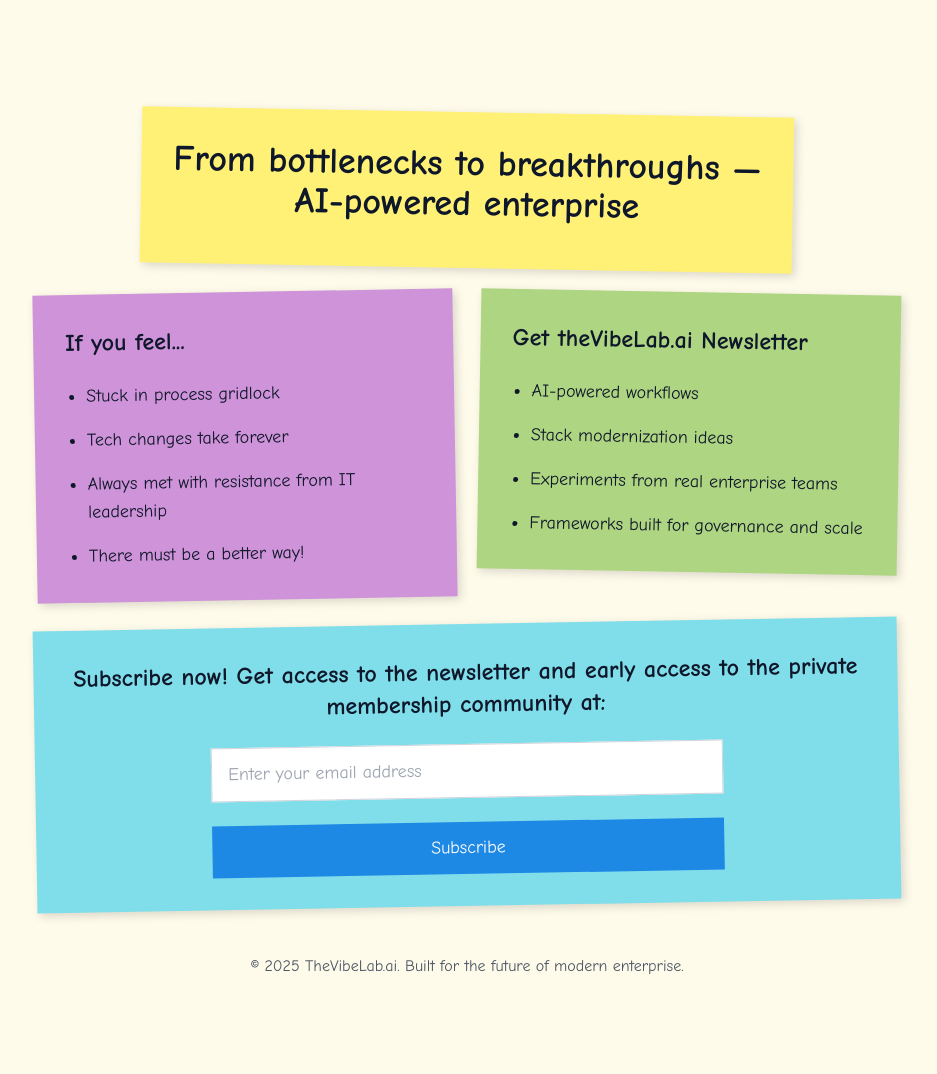
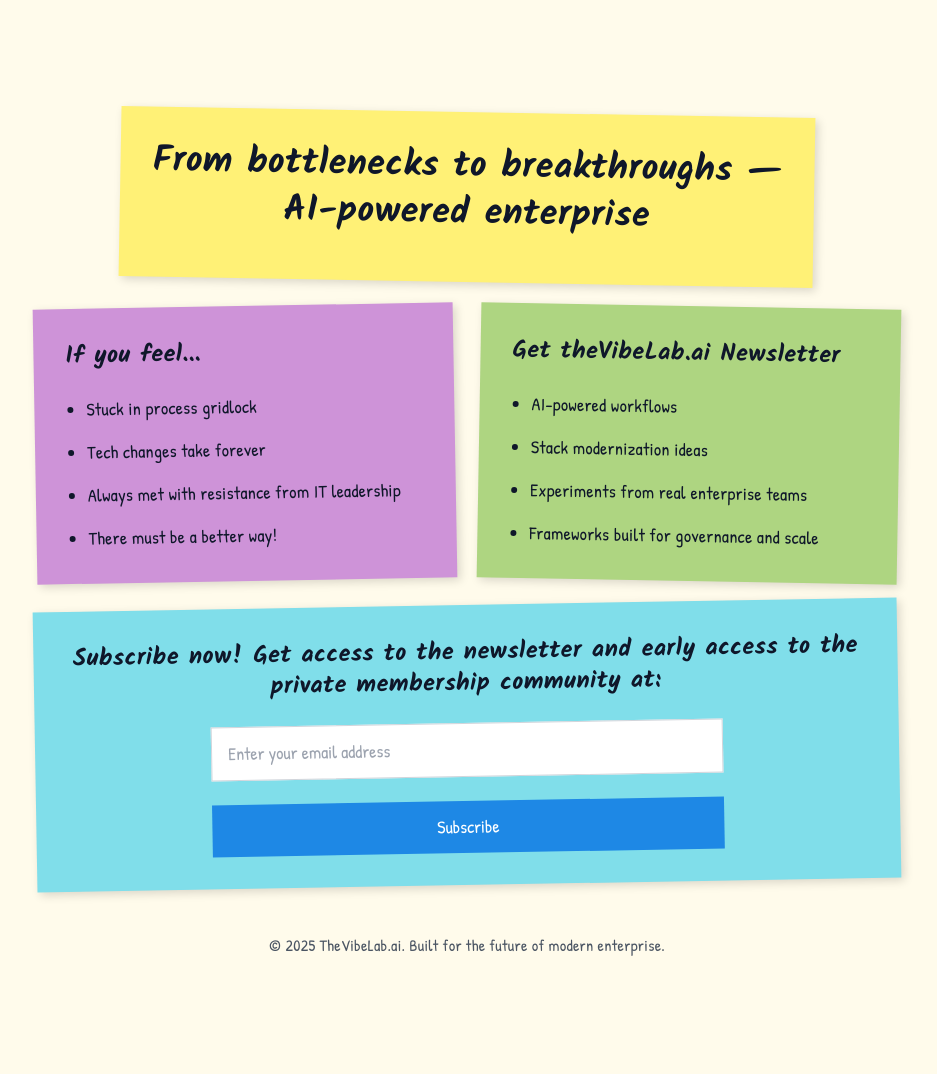
Before and after one commit to lancekyle/VibeLabLanding, a Flask app: page / in a window 1280 px wide. Shown: the whole page, without its empty margins (173-1110 px from the left). After the commit the page ends 956 px from the top, so only its background shows below. Run offline with Flask 3, Linux system fonts and the light colour scheme; some libraries are stand-ins or nearby versions.

Commit message:
Give the landing page a more handwritten, personable appearance
Updates font families and styles to mimic a handwritten aesthetic using Tailwind CSS.

Replit-Commit-Author: Agent
Replit-Commit-Session-Id: e4a69773-9f43-47fd-b7ea-702442ebf584
Replit-Commit-Screenshot-Url: https://storage.googleapis.com/screenshot-production-us-central1/2f0f9262-57ea-4193-a138-39099b146e42/346e9486-10df-4725-9dec-e65b24f48ea9.jpg

```diff
--- a/templates/index.html
+++ b/templates/index.html
@@ -6,10 +6,10 @@
     <title>TheVibeLab.ai - AI-Powered Enterprise</title>
     <meta name="description" content="Join The Vibe Lab newsletter and learn how real teams are building modern systems with AI, automation, and smarter tools.">
 
-    <!-- Google Fonts - Inter and Comic Neue for sticky note feel -->
+    <!-- Google Fonts - Handwritten style fonts -->
     <link rel="preconnect" href="https://fonts.googleapis.com">
     <link rel="preconnect" href="https://fonts.gstatic.com" crossorigin>
-    <link href="https://fonts.googleapis.com/css2?family=Comic+Neue:wght@400;700&family=Inter:wght@400;500;600;700&display=swap" rel="stylesheet">
+    <link href="https://fonts.googleapis.com/css2?family=Architects+Daughter&family=Kalam:wght@300;400;700&family=Patrick+Hand&display=swap" rel="stylesheet">
 
     <!-- Tailwind CSS CDN -->
     <script src="https://cdn.tailwindcss.com"></script>
@@ -18,8 +18,8 @@
             theme: {
                 extend: {
                     fontFamily: {
-                        'sans': ['Comic Neue', 'sans-serif'],
-                        'inter': ['Inter', 'sans-serif'],
+                        'sans': ['Patrick Hand', 'Architects Daughter', 'cursive'],
+                        'hand': ['Kalam', 'cursive'],
                     },
                     colors: {
                         'yellow-note': '#FFF176',
@@ -57,14 +57,30 @@
         .submit-button {
             background-color: #1E88E5;
             transition: all 0.2s ease;
+            font-family: 'Patrick Hand', cursive;
         }
 
         .submit-button:hover {
             background-color: #1976D2;
         }
+
+        /* Slightly irregular text for handwritten feel */
+        .handwritten h1, .handwritten h2 {
+            letter-spacing: 0.5px;
+            line-height: 1.3;
+        }
+
+        .handwritten li, .handwritten p {
+            letter-spacing: 0.3px;
+            line-height: 1.5;
+        }
+
+        input, input::placeholder {
+            font-family: 'Patrick Hand', cursive;
+        }
     </style>
 </head>
-<body class="font-sans text-text bg-amber-50 min-h-screen py-8 md:py-12">
+<body class="font-sans text-text bg-amber-50 min-h-screen py-8 md:py-12 handwritten">
 
     <!-- Main Container -->
     <div class="max-w-4xl mx-auto px-4 pt-8 pb-12 flex flex-col items-center relative">
@@ -74,7 +90,7 @@
 
             <!-- Yellow Note - Main Headline -->
             <div class="sticky-note yellow-note p-8 mx-auto md:col-span-2 md:transform md:rotate-1">
-                <h1 class="text-3xl md:text-4xl font-bold mb-3 text-center">
+                <h1 class="text-3xl md:text-4xl font-bold mb-3 text-center font-hand">
                     From bottlenecks to breakthroughs —<br>
                     AI-powered enterprise
                 </h1>
@@ -82,7 +98,7 @@
 
             <!-- Purple Note - Pain Points -->
             <div class="sticky-note purple-note p-8 md:transform md:-rotate-1">
-                <h2 class="text-2xl font-bold mb-6">If you feel...</h2>
+                <h2 class="text-2xl font-bold mb-6 font-hand">If you feel...</h2>
                 <ul class="space-y-4 ml-5 list-disc text-lg">
                     <li>Stuck in process gridlock</li>
                     <li>Tech changes take forever</li>
@@ -93,7 +109,7 @@
 
             <!-- Green Note - What You Get -->
             <div class="sticky-note green-note p-8 md:transform md:rotate-1">
-                <h2 class="text-2xl font-bold mb-6">Get theVibeLab.ai Newsletter</h2>
+                <h2 class="text-2xl font-bold mb-6 font-hand">Get theVibeLab.ai Newsletter</h2>
                 <ul class="space-y-4 ml-5 list-disc text-lg">
                     <li>AI-powered workflows</li>
                     <li>Stack modernization ideas</li>
@@ -104,7 +120,7 @@
 
             <!-- Blue Note - CTA -->
             <div class="sticky-note blue-note p-8 md:col-span-2 mx-auto md:transform md:-rotate-1">
-                <h2 class="text-2xl font-bold mb-5 text-center">
+                <h2 class="text-2xl font-bold mb-5 text-center font-hand">
                     Subscribe now! Get access to the newsletter and early access to the private membership community at:
                 </h2>
 
```
